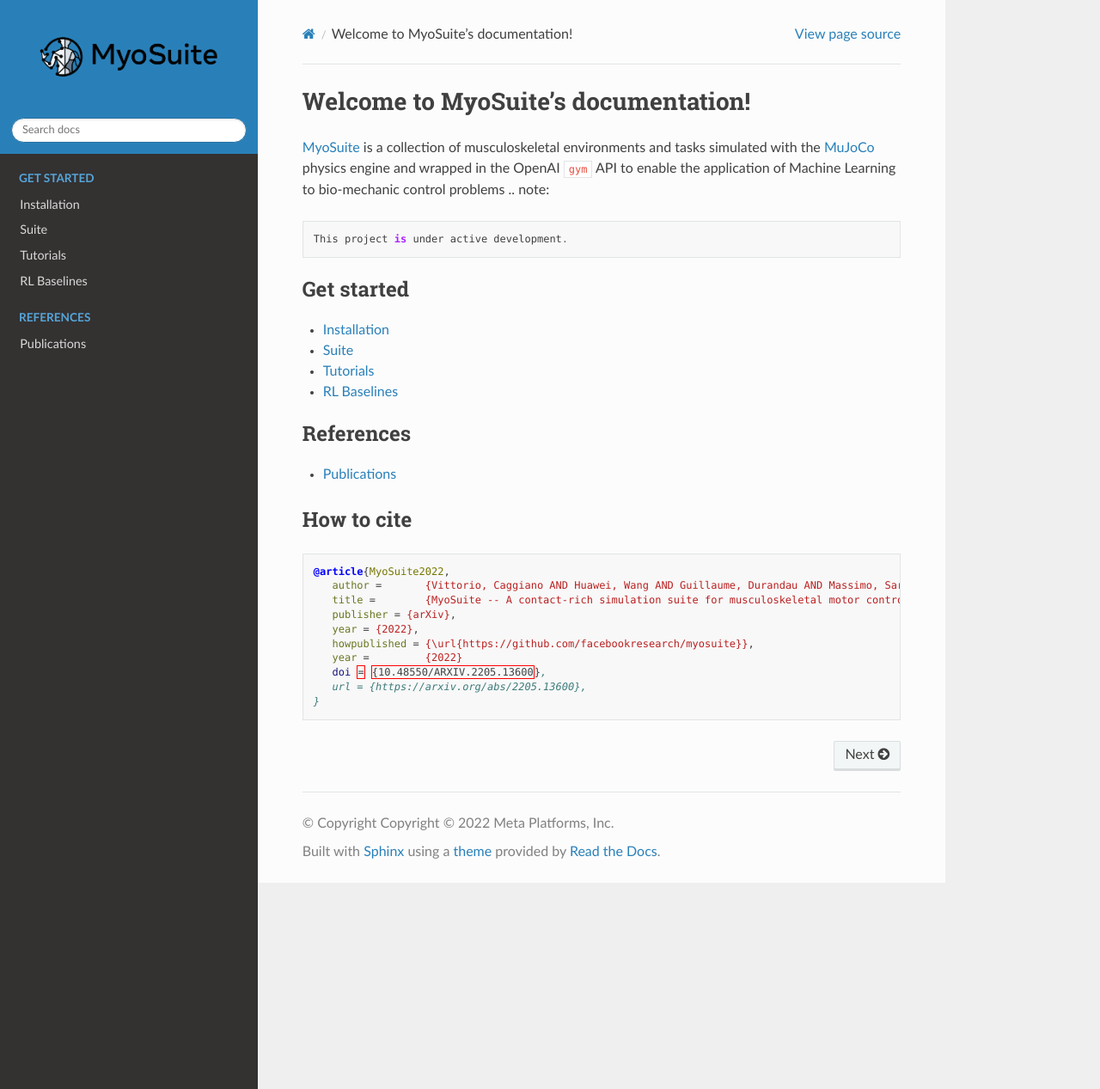
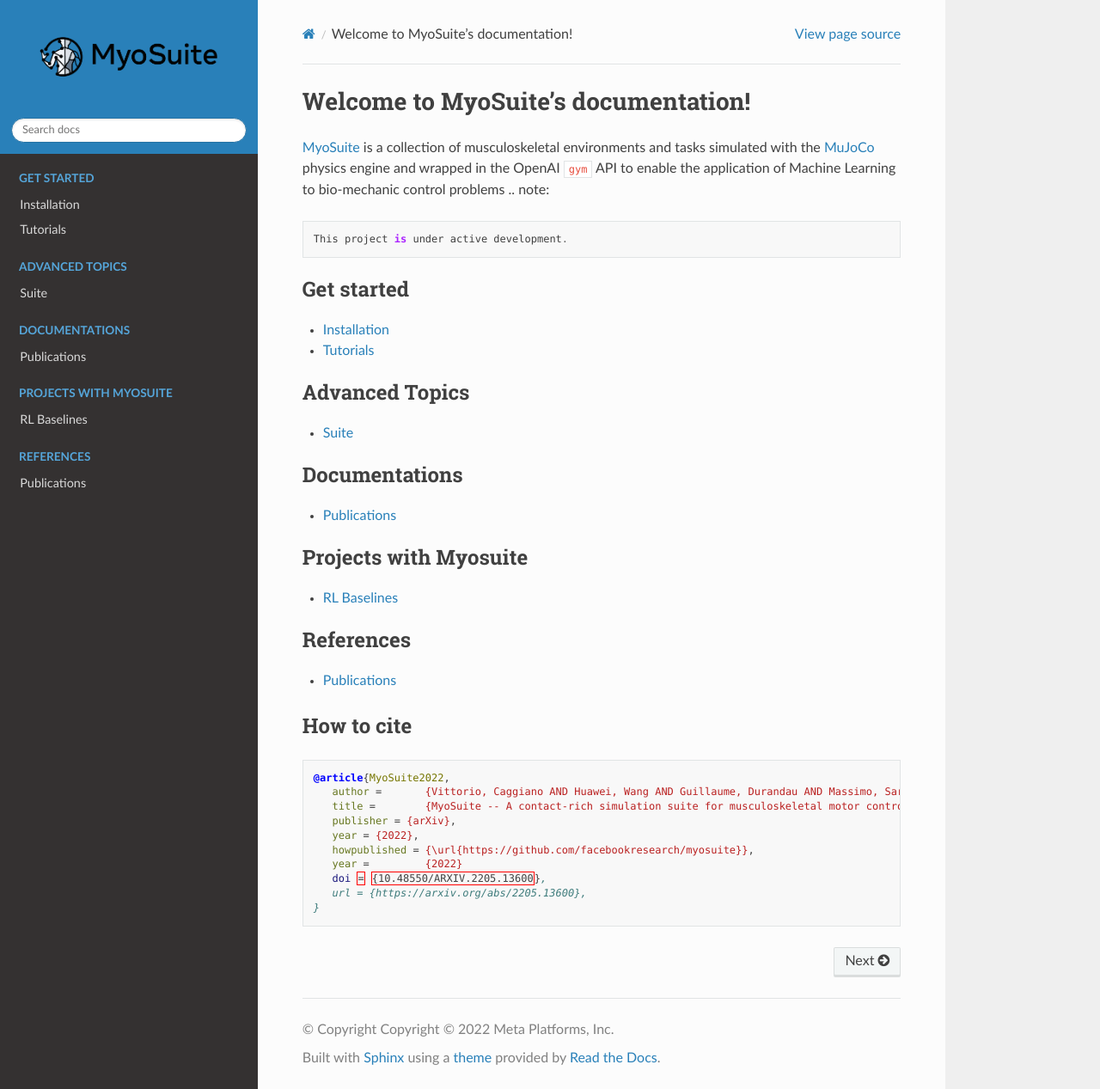
Before and after one commit to MyoHub/myosuite, a Sphinx documentation site: the page built from docs/source/index.rst, in a window 1280 px wide and 1267 px high. Shown: the whole window at 86% size. Built offline with Sphinx 7.4.7 and the Read the Docs theme 2.0.0, drawn with Linux system fonts in a browser that asks for light colours.

Commit message:
check the effect of index page

```diff
--- a/docs/source/index.rst
+++ b/docs/source/index.rst
@@ -11,9 +11,27 @@ Welcome to MyoSuite's documentation!
    :caption: Get started
 
    install
+   tutorials
+
+.. toctree::
+   :maxdepth: 1
+   :caption: Advanced Topics
+
    suite
-   tutorials
+
+
+.. toctree::
+   :maxdepth: 1
+   :caption: Documentations
+
+   publications
+
+.. toctree::
+   :maxdepth: 1
+   :caption: Projects with Myosuite
+
    baselines
+
 
 .. toctree::
    :maxdepth: 1
```
